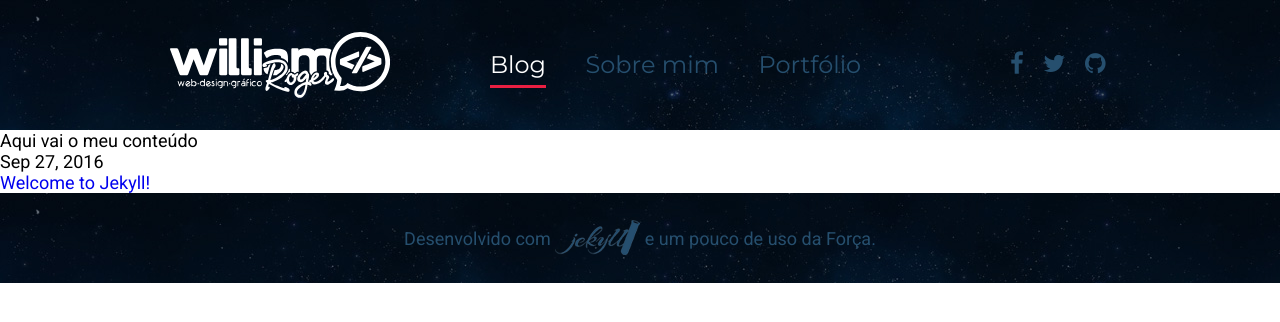
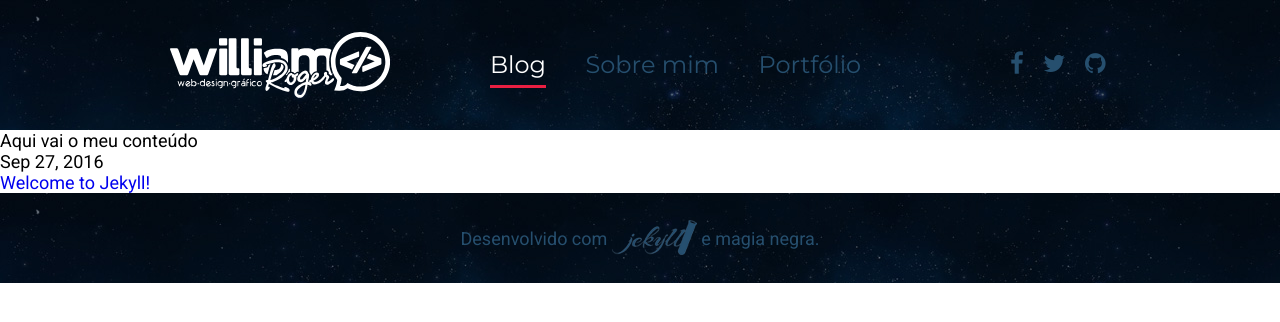
Before and after one commit to WilliamRoger/blog-william-roger, a Jekyll site: the page built from index.html, in a window 1280 px wide. Shown: the top 322 px of the page. Built offline with Jekyll 4.4.1, drawn with Linux system fonts in a browser that asks for light colours; nearby versions of some CDN libraries.

Commit message:
Blog - Remoção de alguns arquivos e pequena alteração no Footer

```diff
--- a/_includes/footer.html
+++ b/_includes/footer.html
@@ -1,7 +1,7 @@
 <footer class="footer">
 
   <div class="container">
-    <p>Desenvolvido com <a href="https://jekyllrb.com" target="_blank"><img src="assets/images/logo-jekyll.png" alt="Logotipo Jekyll"></a> e um pouco de uso da Força.</p>
+    <p>Desenvolvido com <a href="https://jekyllrb.com" target="_blank"><img src="assets/images/logo-jekyll.png" alt="Logotipo Jekyll"></a> e magia negra.</p>
   </div>
 
 </footer>
--- a/_includes/icon-github.html
+++ /dev/null
@@ -1 +0,0 @@
-<a href="https://github.com/{{ include.username }}"><span class="icon icon--github">{% include icon-github.svg %}</span><span class="username">{{ include.username }}</span></a>
--- a/_includes/icon-twitter.html
+++ /dev/null
@@ -1 +0,0 @@
-<a href="https://twitter.com/{{ include.username }}"><span class="icon icon--twitter">{% include icon-twitter.svg %}</span><span class="username">{{ include.username }}</span></a>
```
Also changed, not shown: _includes/icon-github.svg (deleted), _includes/icon-twitter.svg (deleted), 2 other files.
